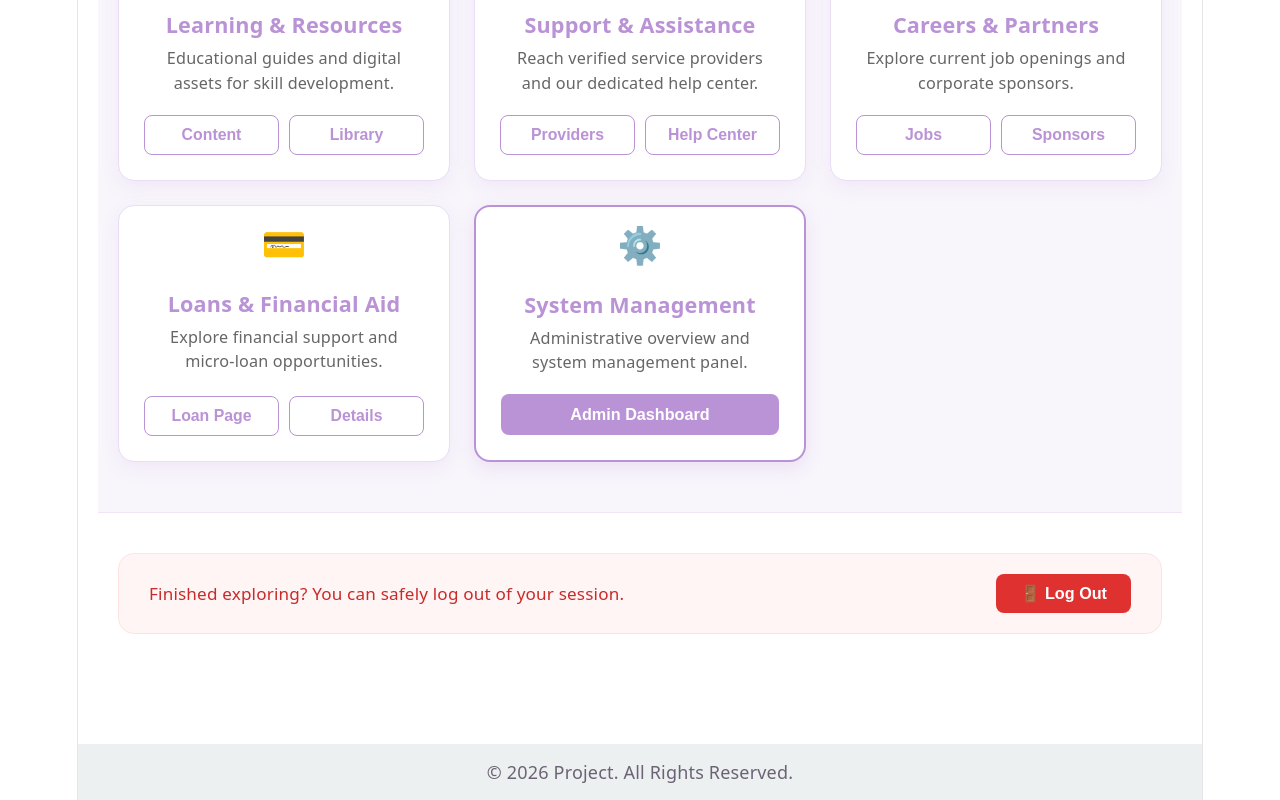
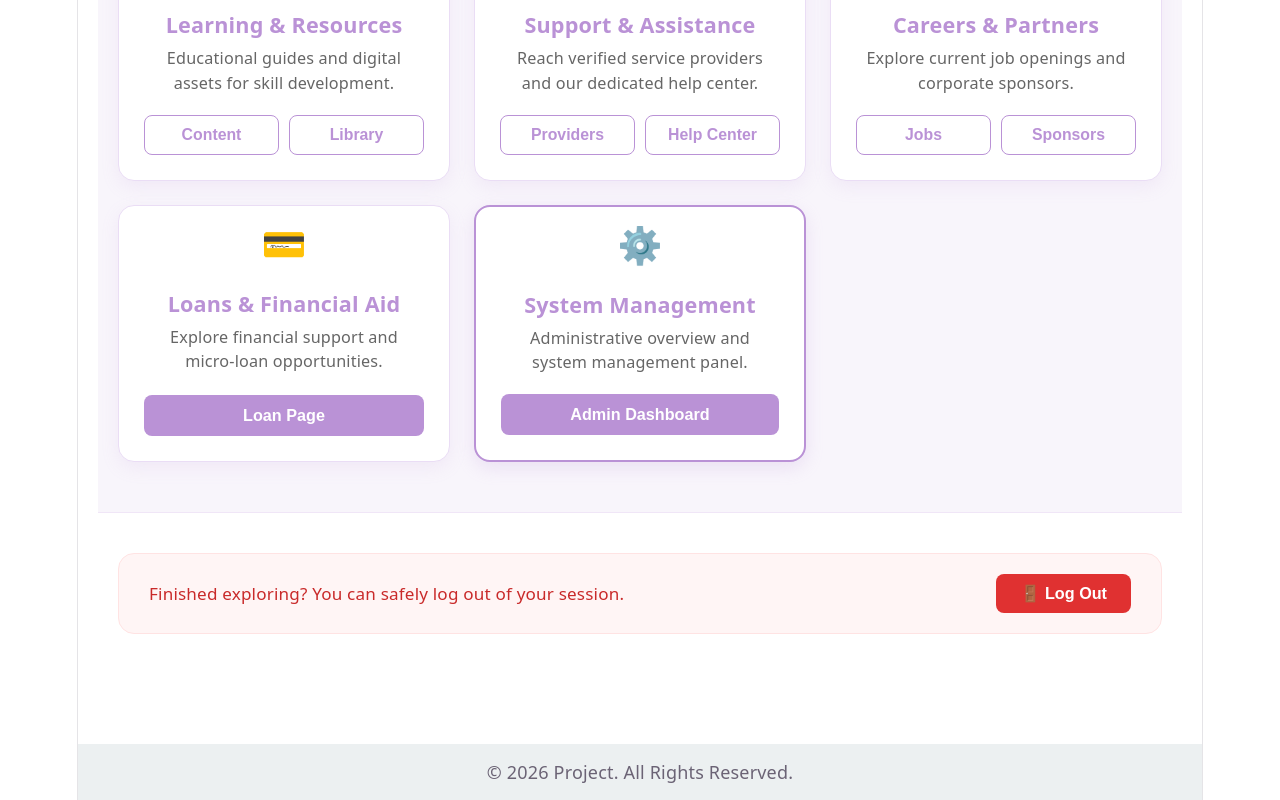
Before and after one commit to SusmitaRaniMohontho/SheRise, a React (Vite) app: page /home in a window 1280 px wide. Shown: the part 1508-2308 px from the top of the page. Built offline with nearby package versions, Linux system fonts and the light colour scheme.

Commit message:
cng by A

```diff
--- a/src/pages/Home.jsx
+++ b/src/pages/Home.jsx
@@ -198,24 +198,19 @@ function Home() {
               </div>
             </div>
 
-            {/* Loan Card Added for Team Member Integration */}
+            {/* Loan Card */}
             <div style={styles.ecoCard}>
               <div style={styles.cardHeaderIcon}>💳</div>
               <h3 style={styles.ecoTitle}>Loans & Financial Aid</h3>
               <p style={styles.ecoText}>
                 Explore financial support and micro-loan opportunities.
               </p>
-              <div style={styles.cardBtnFlex}>
-                <button onClick={() => navigate("/loan")} style={styles.ecoBtn}>
-                  Loan Page
-                </button>
-                <button
-                  onClick={() => handleFriendPageClick("Loan")}
-                  style={styles.ecoBtn}
-                >
-                  Details
-                </button>
-              </div>
+              <button
+                onClick={() => navigate("/loan")}
+                style={styles.specialBtn}
+              >
+                Loan Page
+              </button>
             </div>
 
             <div style={styles.ecoCardSpecial}>
```
